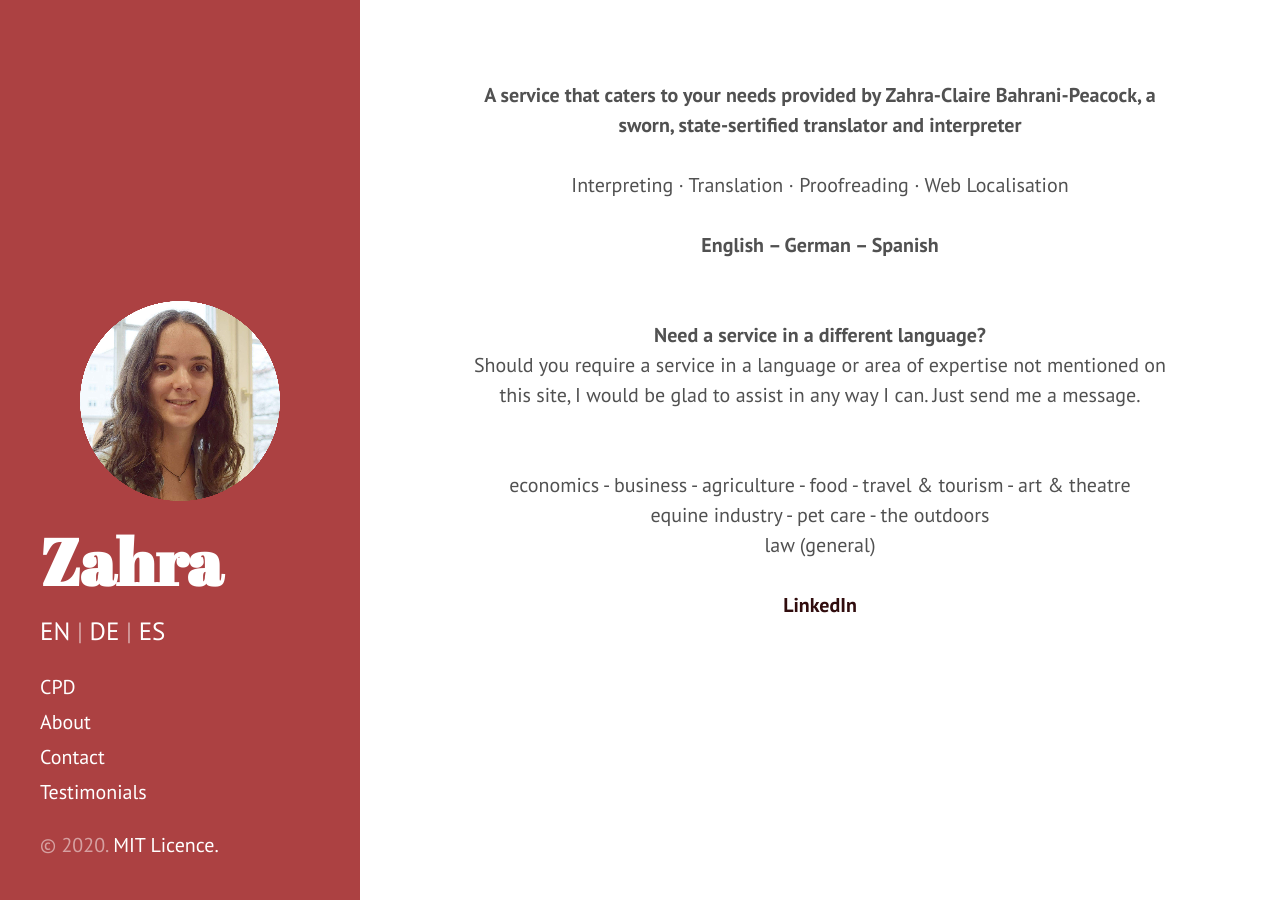
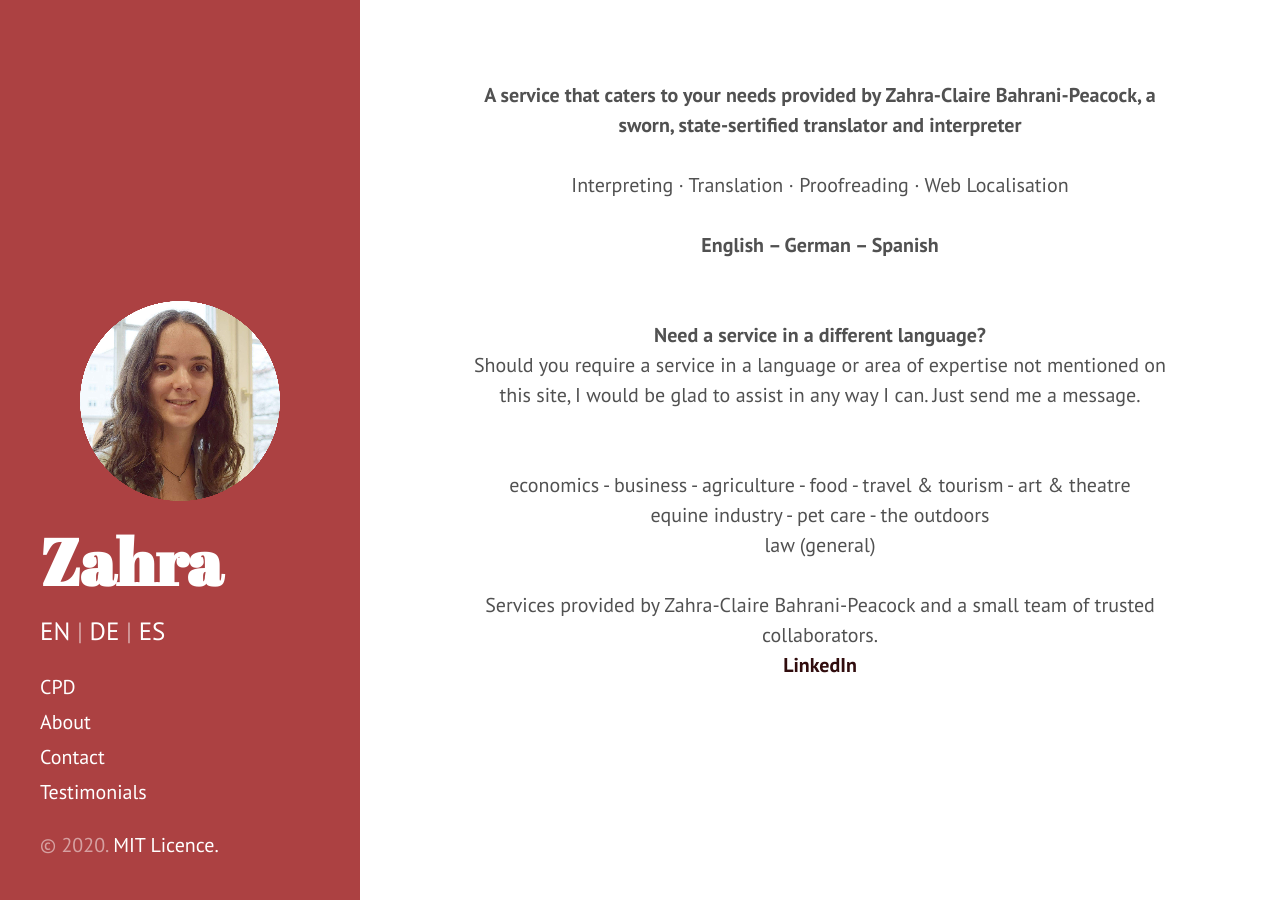
Before and after one commit to Zahra-Claire-Bahrani-Peacock/zahra-claire-bahrani-peacock.github.io, a Jekyll site: the page built from index.html, in a window 1280 px wide. Built offline with Jekyll 4.4.1, drawn with Linux system fonts in a browser that asks for light colours; the list of posts is cut into pages by our own code.

Commit message:
Update index.html

```diff
--- a/index.html
+++ b/index.html
@@ -18,4 +18,6 @@ description: Zahra-Claire Bahrani-Peacock is an English translator for economics
 <div align="center">equine industry - pet care - the outdoors</div>
 <div align="center">law (general)</div>
 <br/>
+Services provided by Zahra-Claire Bahrani-Peacock and a small team of trusted collaborators.
+<br/>
 <div align="center"><a href="https://www.linkedin.com/in/zahra-claire-bahrani-peacock/" target="_blank"><b>LinkedIn</b></a>
```
